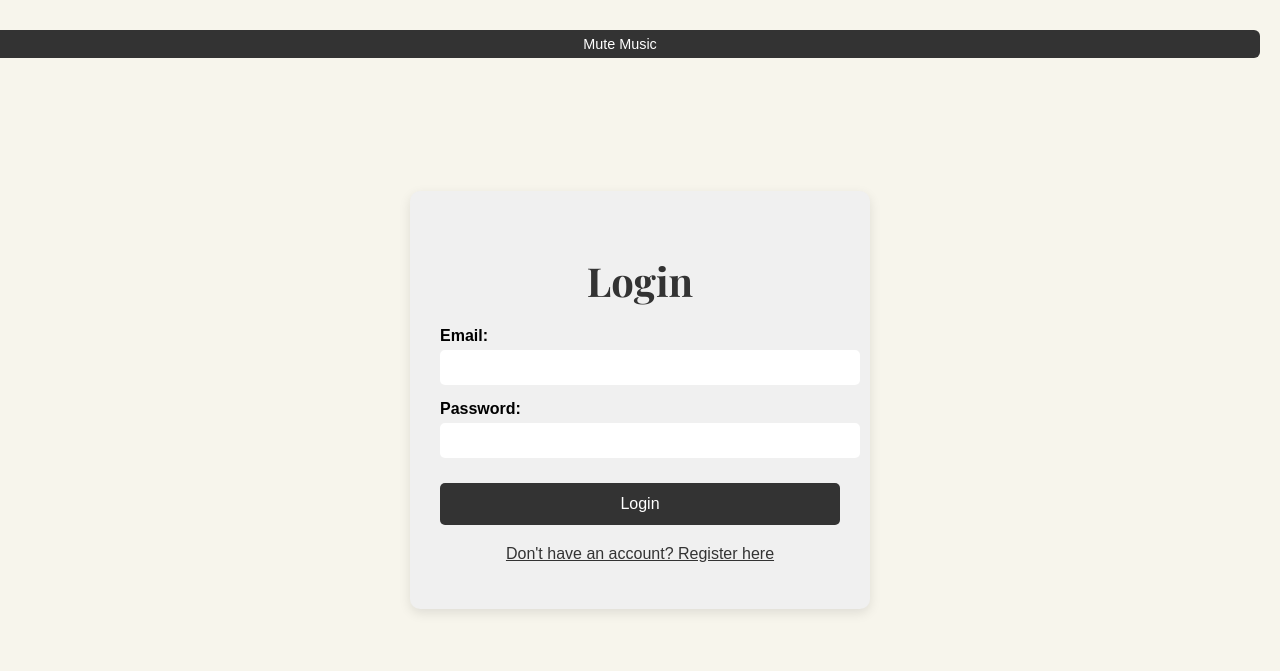
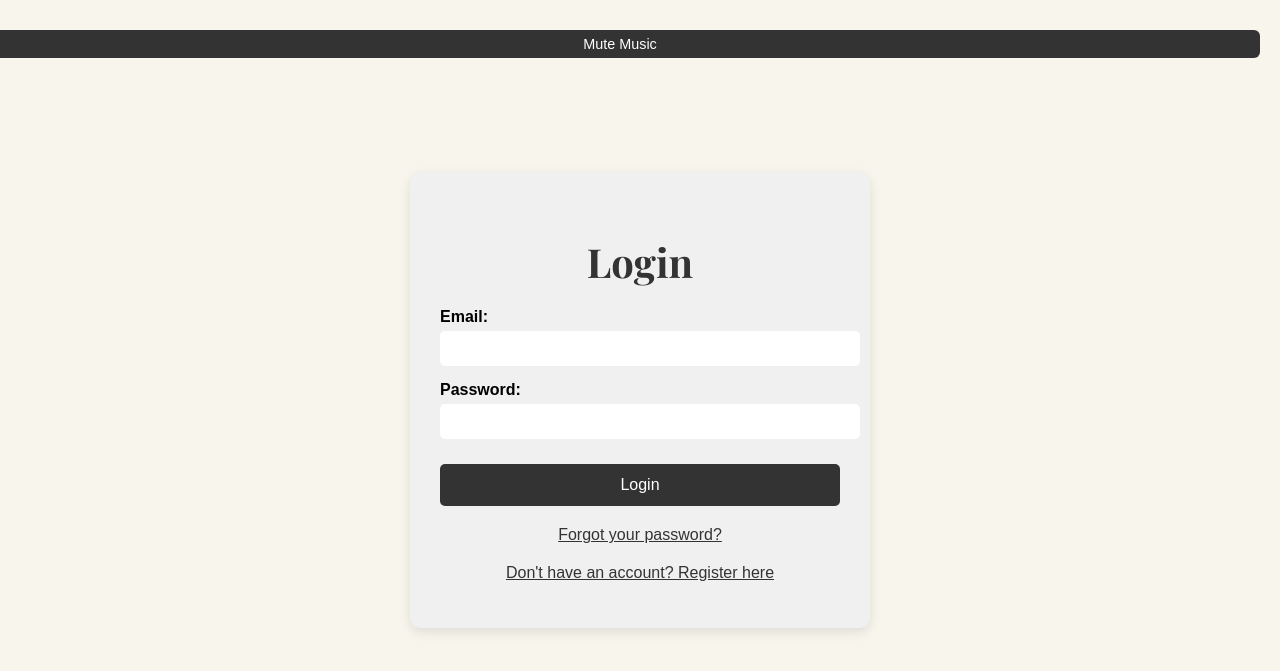
Before and after one commit to czrnaa/task-hive, a PHP site: page /task-hive-main/login.php in a window 1280 px wide. Shown: the top 671 px of the page. Run offline with PHP 8.4, Linux system fonts and the light colour scheme.

Commit message:
Update login.php - lilagay ko lang ung reset pass button

```diff
--- a/login.php
+++ b/login.php
@@ -181,7 +181,7 @@ if ($_SERVER["REQUEST_METHOD"] == "POST") {
                 </div>
                 <button type="submit">Login</button>
             </form>
-
+            <p><a href="forgot_password.php">Forgot your password?</a></p>
             <p><a href="register.php">Don't have an account? Register here</a></p>
         </div>
     </div>
```
